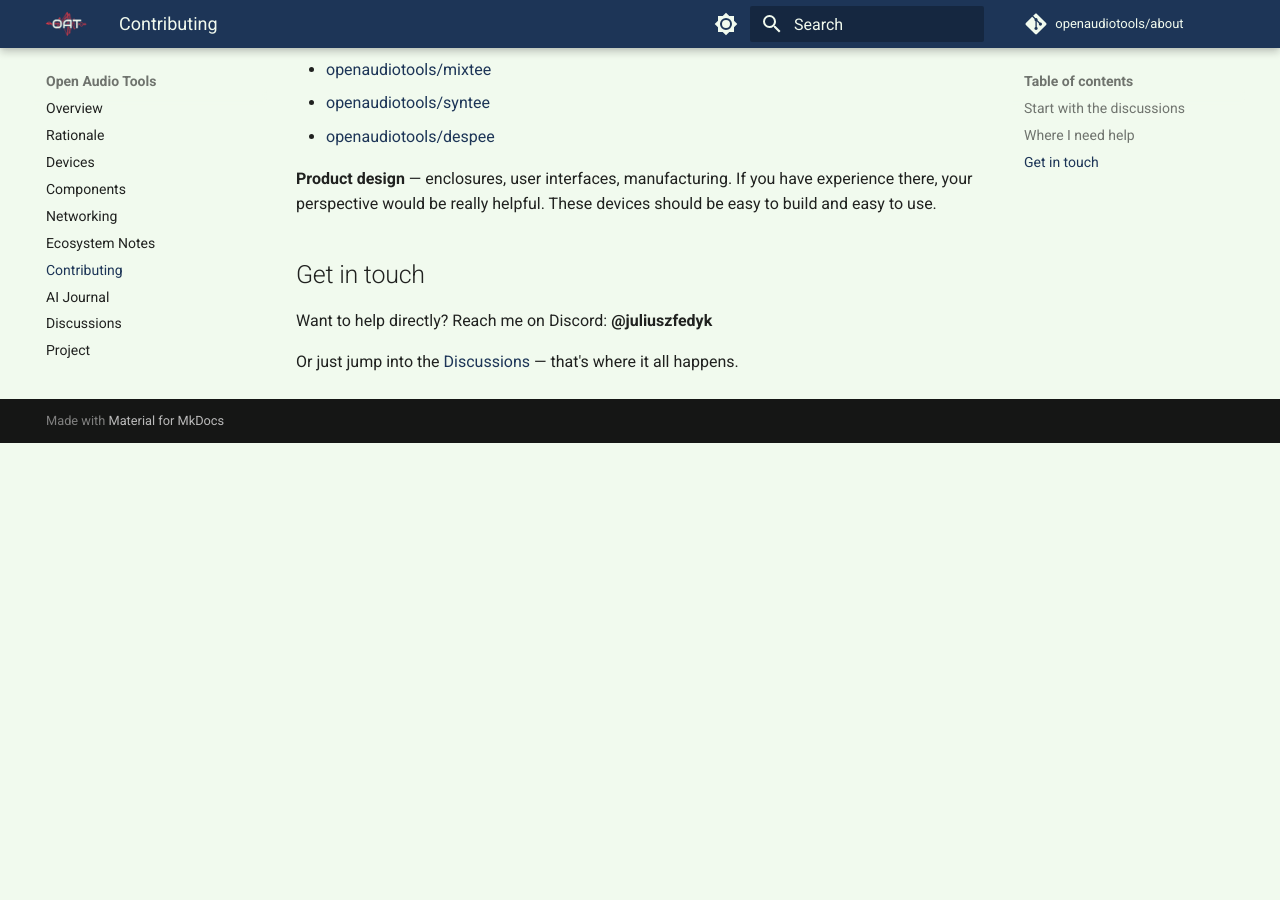
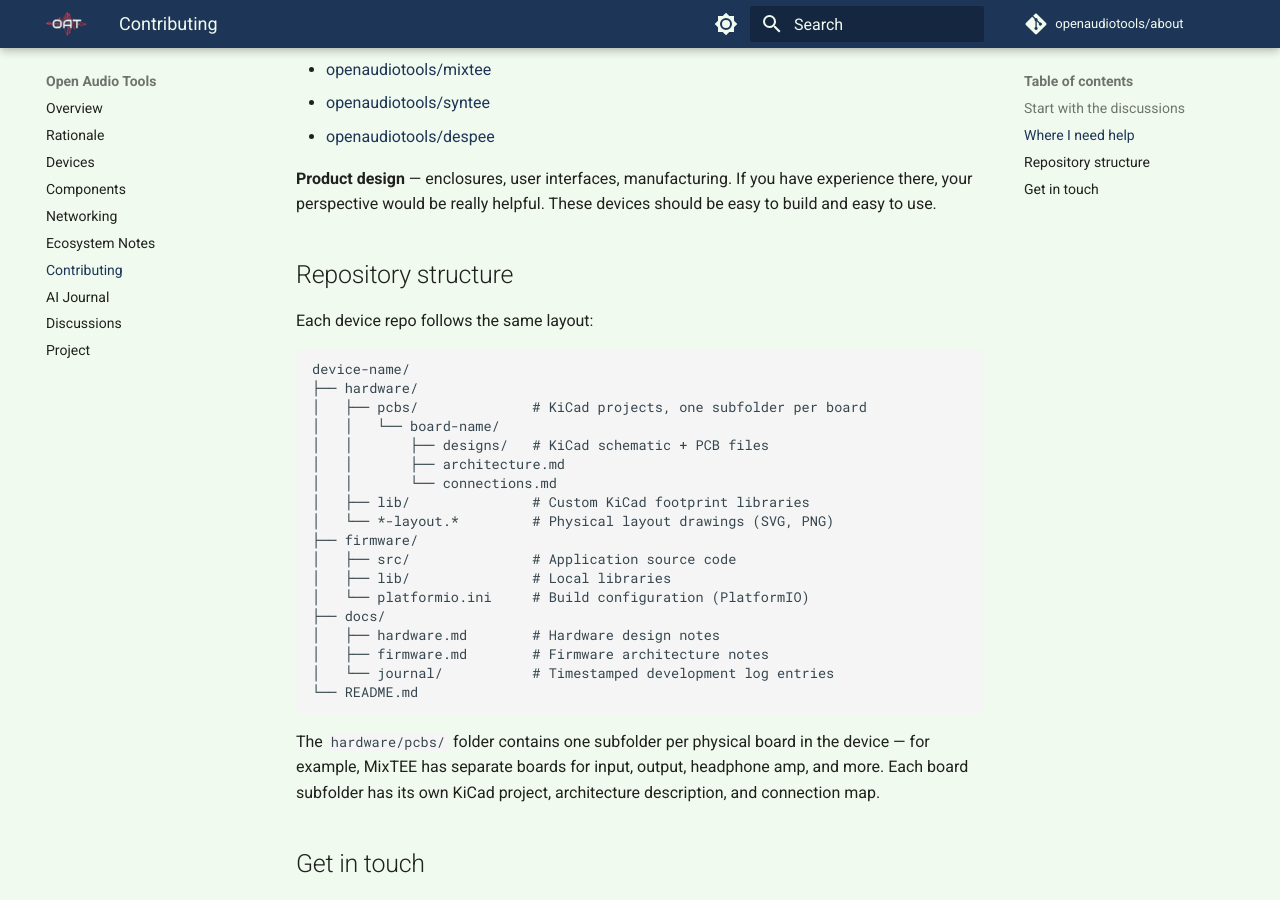
Before and after one commit to openaudiotools/about, an MkDocs documentation site: the page built from docs/contributing.md, in a window 1280 px wide and 900 px high, scrolled down 1206 px. Built offline with MkDocs 1.6.1 and Material for MkDocs 9.7.7, drawn with Linux system fonts in a browser that asks for light colours; comment, search, counter and statistics services are not loaded; before the commit the page ends 1649 px from its top, so only the background shows below that.

Commit message:
Add common device repository structure map to contributing page
Co-Authored-By: Claude Opus 4.6 (1M context) <noreply@anthropic.com>

````diff
--- a/docs/contributing.md
+++ b/docs/contributing.md
@@ -31,6 +31,33 @@ I'd love to hear your thoughts — whether it's high-level ideas about what thes
 
 **Product design** — enclosures, user interfaces, manufacturing. If you have experience there, your perspective would be really helpful. These devices should be easy to build and easy to use.
 
+## Repository structure
+
+Each device repo follows the same layout:
+
+```
+device-name/
+├── hardware/
+│   ├── pcbs/              # KiCad projects, one subfolder per board
+│   │   └── board-name/
+│   │       ├── designs/   # KiCad schematic + PCB files
+│   │       ├── architecture.md
+│   │       └── connections.md
+│   ├── lib/               # Custom KiCad footprint libraries
+│   └── *-layout.*         # Physical layout drawings (SVG, PNG)
+├── firmware/
+│   ├── src/               # Application source code
+│   ├── lib/               # Local libraries
+│   └── platformio.ini     # Build configuration (PlatformIO)
+├── docs/
+│   ├── hardware.md        # Hardware design notes
+│   ├── firmware.md        # Firmware architecture notes
+│   └── journal/           # Timestamped development log entries
+└── README.md
+```
+
+The `hardware/pcbs/` folder contains one subfolder per physical board in the device — for example, MixTEE has separate boards for input, output, headphone amp, and more. Each board subfolder has its own KiCad project, architecture description, and connection map.
+
 ## Get in touch
 
 Want to help directly? Reach me on Discord: **@juliuszfedyk**
````
